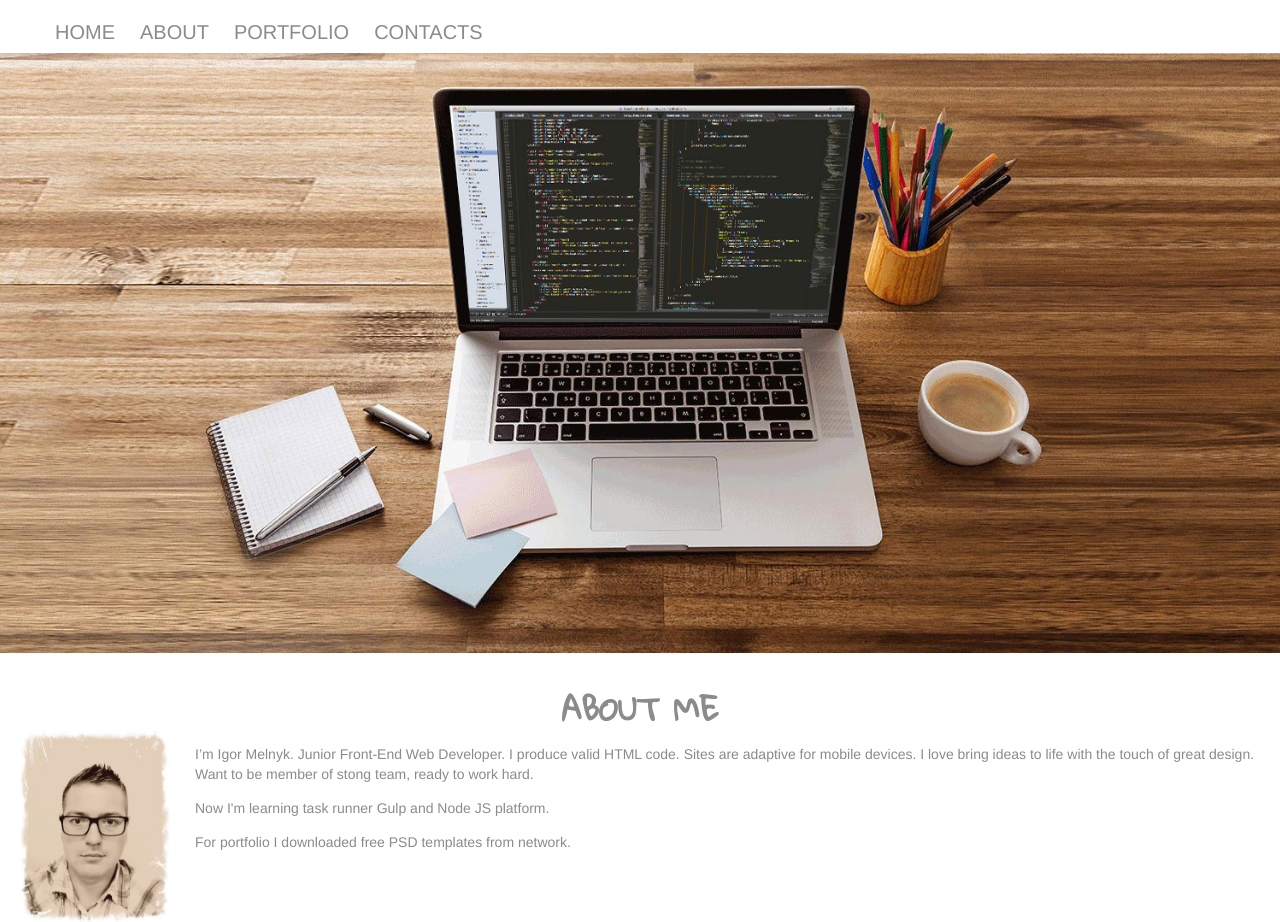
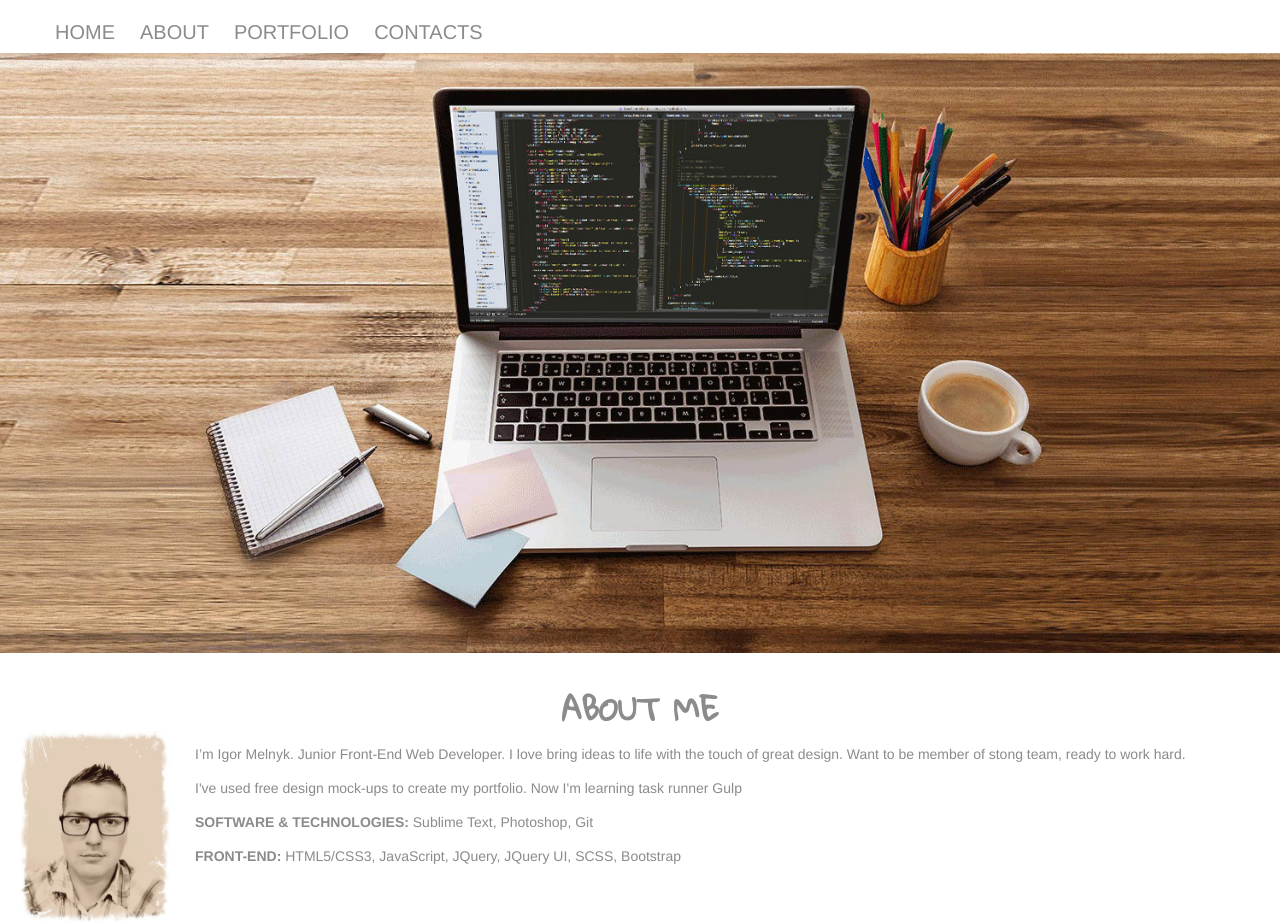
Before and after one commit to Igor-Melnyk/importfolio, a plain HTML site: page index.html in a window 1280 px wide. Shown: the part 66-988 px from the top of the page. Drawn offline with Linux system fonts and the light colour scheme.

Commit message:
resize pictures, add contrnt to block "about us "

```diff
--- a/index.html
+++ b/index.html
@@ -1,5 +1,5 @@
 <!DOCTYPE html>
-<html lang="zxx">
+<html>
     <head>
         <meta charset="utf-8">
         <meta name="viewport" content="width=device-width, initial-scale=1">
@@ -45,15 +45,13 @@
                 </div>
                 <div class="about-content">
                      <p>
-                        I’m Igor Melnyk. Junior Front-End Web Developer. I produce valid HTML code. Sites are adaptive for mobile devices. I love bring ideas to life with the touch of great design. Want to be member of stong team, ready to work hard.
+                        I’m Igor Melnyk. Junior Front-End Web Developer. I love bring ideas to life with the touch of great design. Want to be member of stong team, ready to work hard.
                     </p>
                     <p>
-                        Now I'm learning task runner Gulp and Node JS platform.
+                        I've used free design mock-ups to create my portfolio. Now I'm learning task runner Gulp
                     </p>
-                    <p>
-                        For portfolio I downloaded free PSD templates from  network.
-                    </p>
-
+                    <p><span>software & technologies:</span> Sublime Text, Photoshop, Git</p>
+                    <p><span>front-end:</span> HTML5/CSS3, JavaScript, JQuery, JQuery UI, SCSS, Bootstrap</p>
                 </div>
                 <div class="clr"></div>
             </div>
--- a/scss/main.scss
+++ b/scss/main.scss
@@ -91,7 +91,12 @@ header {
 		}
 	}
 	.about-content {
-
+		p {
+			span {
+				text-transform: uppercase;
+				font-weight: bold;
+			}
+		}
 	}
 }
 .portfolio{
@@ -102,15 +107,15 @@ header {
 			margin-bottom: 25px;
 			text-align: center;
 			transition: all 0.3s;
-			img {
-				width: 100%
-			}
 			a {
 				display: inline-block;
 				overflow: hidden;
 				transition: transform, 0.3s;
 				max-width: 360px;
 				max-height: 300px;
+				img {
+					width: 100%
+				}
 			}
 			a:hover {
                 transform: scale(1.1);
```
Also changed, not shown: css/main.css, img/footer-bg2.jpg (deleted), img/pic/banner2.gif (deleted), img/pic/brig.jpg, img/pic/gusto.jpg, img/pic/jetro.jpg, img/pic/minima.jpg, img/pic/quanto.jpg, img/pic/uibrush.jpg, 1 other file.
